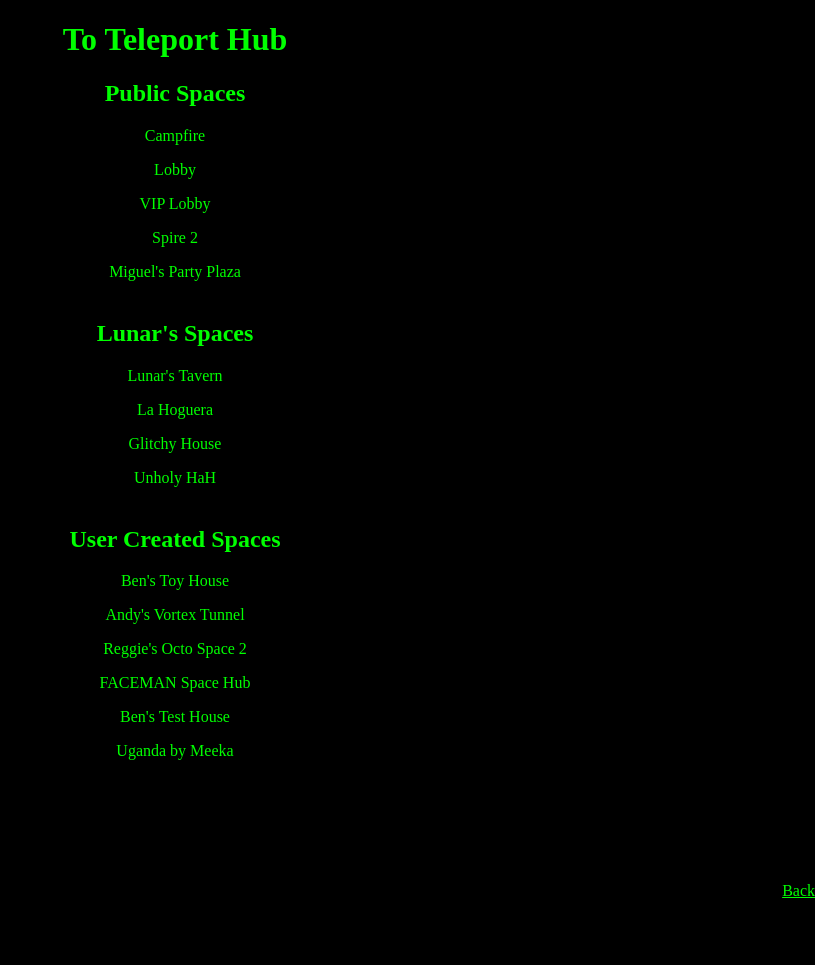
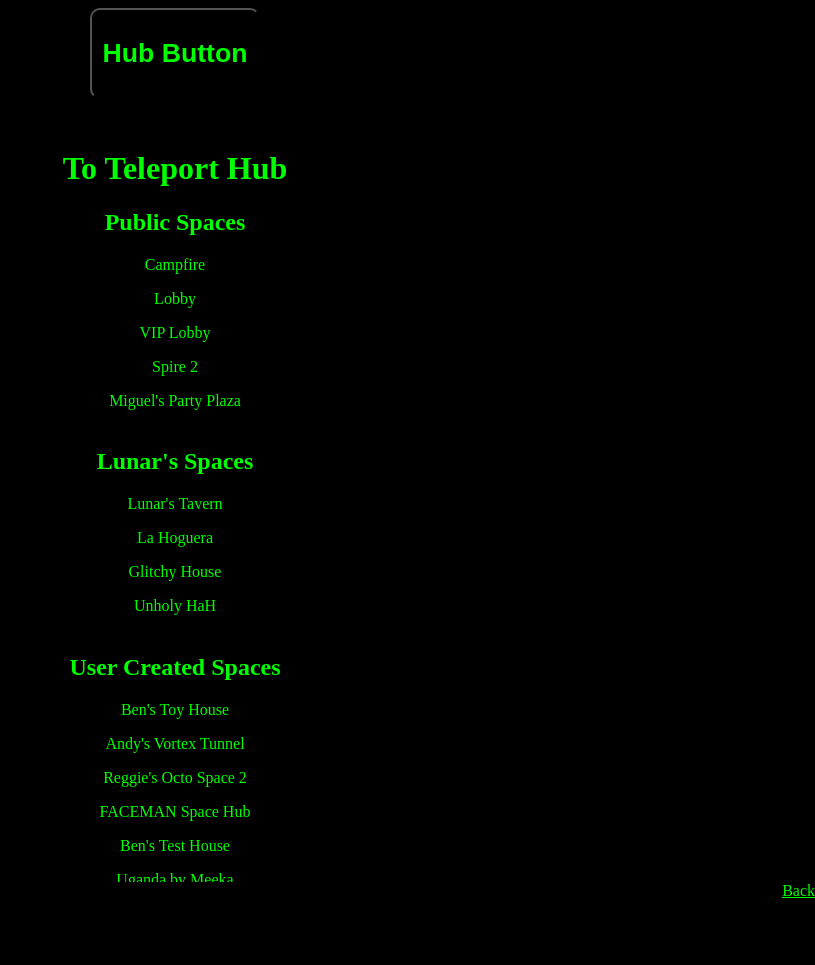
Before and after one commit to LunarTiger/AltspaceVR, a Jekyll site: the page teleportHub/index.html, which Jekyll copies as it is, in a window 1280 px wide. Shown: the whole page, without its empty margins (465-1280 px from the left). Built offline with Jekyll 4.4.1, drawn with Linux system fonts in a browser that asks for light colours; before the commit the page ends 900 px from its top, so only the background shows below that.

Commit message:
Update index.html

```diff
--- a/teleportHub/index.html
+++ b/teleportHub/index.html
@@ -4,7 +4,7 @@
 		<style>
 			body {text-align:center;background-color: #000000;color: #00ff00;}
 			footer {position: fixed;left: 0;bottom: 0;width: 100%;text-align:right;background-color: #000000;color: #00ff00;}
-			ul {list-style-type:none;}
+			button {background-color: #000000;color: #00FF00;padding: 10px;border-radius: 10px;}
 			a:link {color: #00ff00;}
 			a:visited {color: #008900;}
 			a:hover {color: #00bf00;}
@@ -16,6 +16,8 @@
 		<meta name="Lunar's 2D Teleport Hub" content="Lunar's 2D Teleport Hub">
 	</head>
 	<body>
+		<button type="button" name="Hub Button" onClick="window.location='https://lunartiger.github.io/AltspaceVR/teleportHub/button/'"><h1>Hub Button</h1></button>
+		<hr style="height:20px; visibility:hidden;" />
 		<a href="altspace://account.altvr.com/api/spaces/lunar-s-teleport-hub" style="text-decoration:none"><h1>To Teleport Hub</h1></a>
 		<h2>Public Spaces</h2>
 		<p><a href="altspace://account.altvr.com/api/spaces/campfire-lobby" style="text-decoration:none">Campfire</a></p>
```
